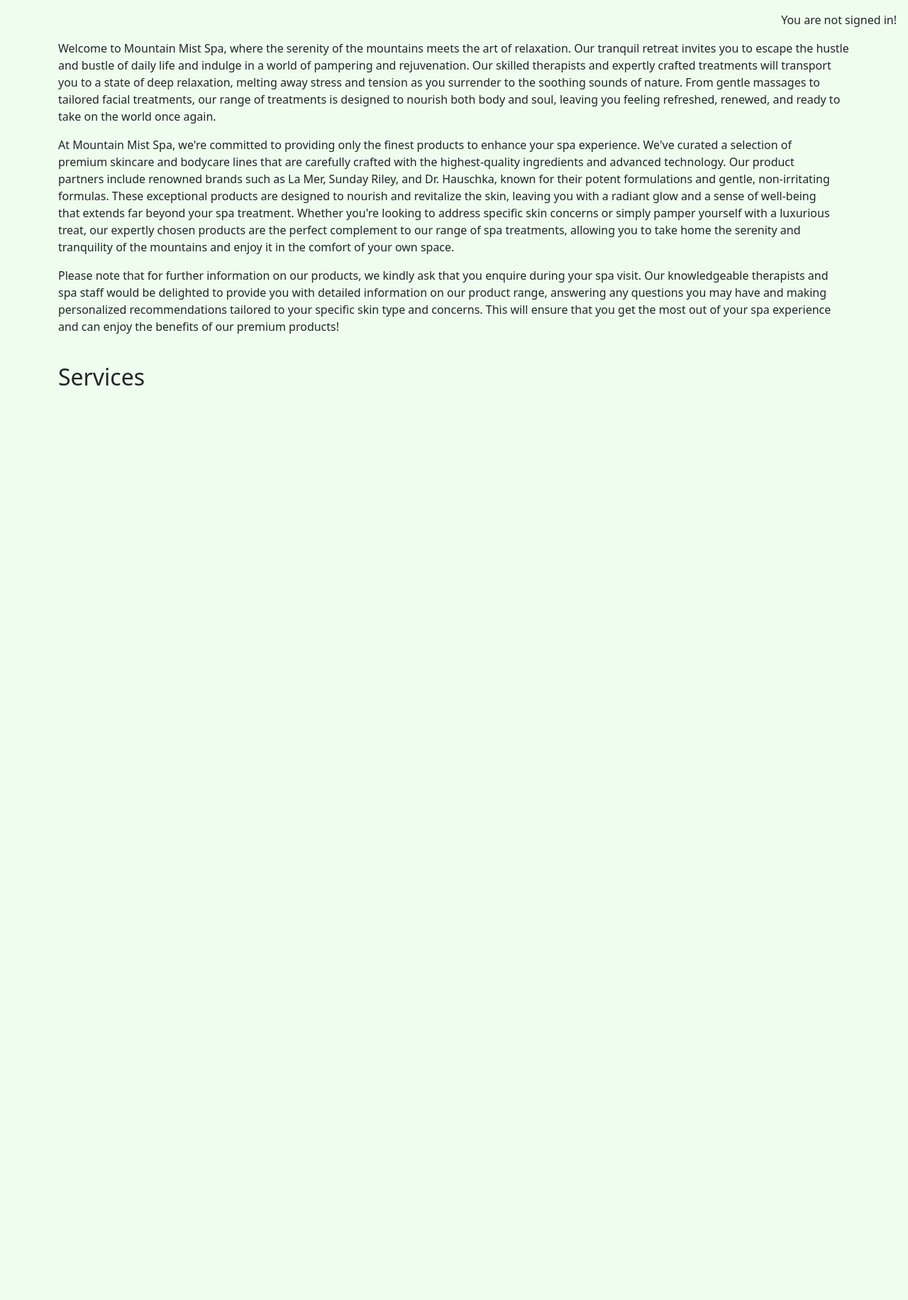
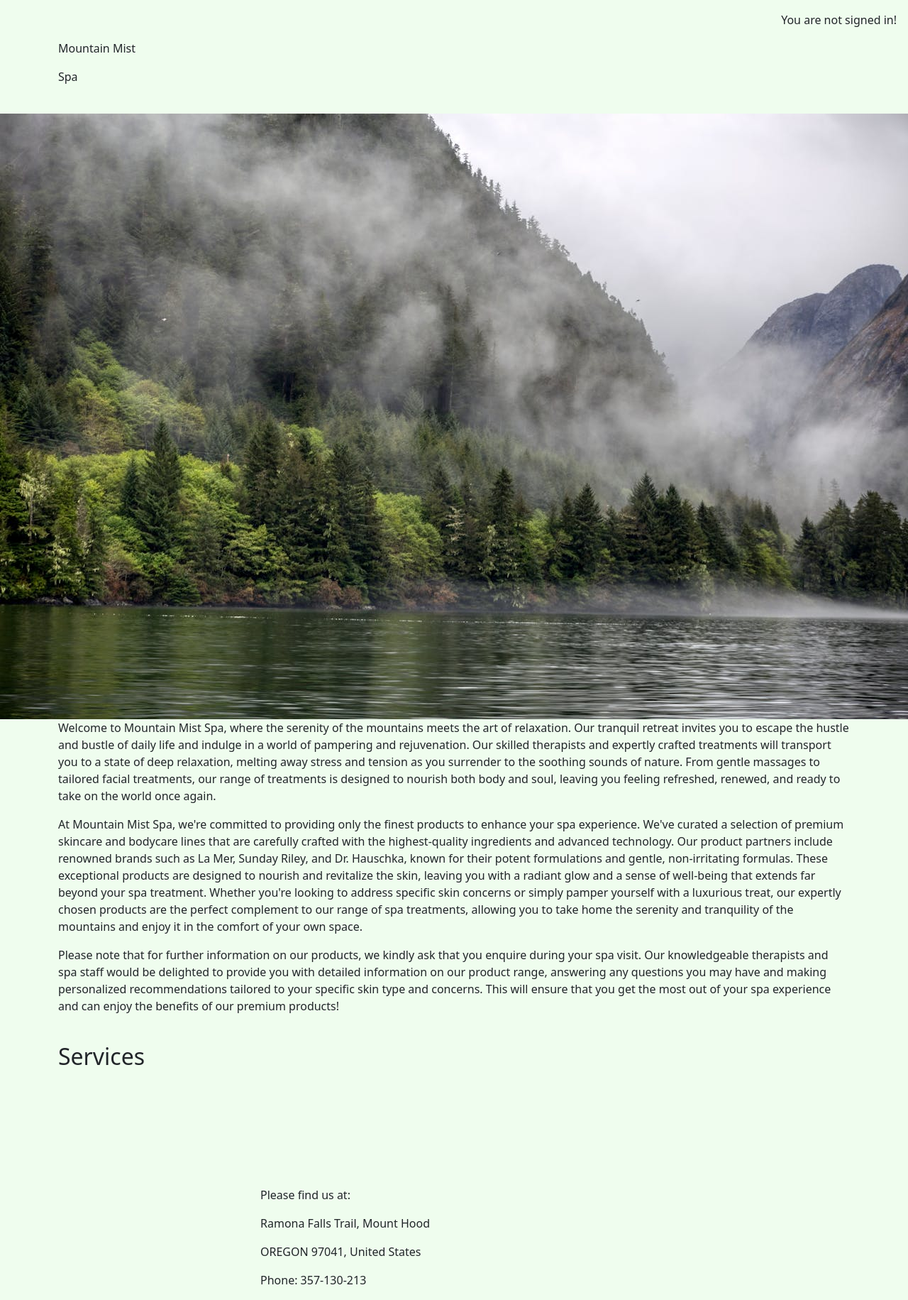
Before and after one commit to runabrandes/pp4-spa, a Django app: page / in a window 1280 px wide. Shown: the part 56-1887 px from the top of the page at 71% size. Before the commit the page ends 599 px from the top, so only its background shows below. Run offline with Django 4.2, Linux system fonts and the light colour scheme; data that the repository does not hold is empty; a map, chart or similar area stays blank; some libraries are stand-ins or nearby versions; grey boxes are pictures that could not be loaded.

Commit message:
Added hero image and contact details as well as iframe map

```diff
--- a/spa_home/templates/spa_home/index.html
+++ b/spa_home/templates/spa_home/index.html
@@ -4,21 +4,27 @@
 {% block content %}
 
 <!-- index.html content -->
+<div class="container index-header">
+    <div class="row index-heading">
+        <p class="index-heading">Mountain Mist</p>
+        <p class="index-heading">Spa</p>
+    </div>
+</div>
+<br>
+<div class="hero-image">
+    <img src="static/images/misty_mountain.jpg" class="img-fluid" alt="Responsive image of misty mountain and trees">
+</div>
+
 <div class="container">
     <section class="salon_introduction">
         <div class="row">
-            <div>
             <p>Welcome to Mountain Mist Spa, where the serenity of the mountains meets the art of relaxation. Our
-                    tranquil retreat
-                    invites you to escape the hustle and bustle of daily life and indulge in a world of pampering and
-                    rejuvenation.
-                    Our skilled therapists and expertly crafted treatments will transport you to a
-                    state of deep relaxation, melting away stress and tension as you surrender to the soothing sounds of
-                    nature. From
-                    gentle massages to tailored facial treatments, our range of treatments is designed to nourish both
-                    body
-                    and soul,
-                    leaving you feeling refreshed, renewed, and ready to take on the world once again.</p>
+                tranquil retreat invites you to escape the hustle and bustle of daily life and indulge in a world of
+                pampering and rejuvenation. Our skilled therapists and expertly crafted treatments will transport you to
+                a state of deep relaxation, melting away stress and tension as you surrender to the soothing sounds of
+                nature. From gentle massages to tailored facial treatments, our range of treatments is designed to
+                nourish both body and soul, leaving you feeling refreshed, renewed, and ready to take on the world once
+                again.</p>
         </div>
         <div class="row">
             <p>At Mountain Mist Spa, we're committed to providing only the finest products to enhance your spa
@@ -63,27 +69,28 @@
 
 <br>
 
-<div class="container">
+<div class="container modal-container">
     <div class="row">
         <h2>Services</h2>
     </div>
     <!-- Button to trigger modal -->
     <div class="row">
         {% for service in object_list %}
-        <div class="col-md-5 m-3 p-3 justify-content-center">
+        <div class="col-md-5 m-3 p-3 d-flex justify-content-center">
             <button type="button" class="modal-btn justify-content-center" data-bs-toggle="modal"
                 data-bs-target="#serviceModal{{forloop.counter}}">{{ service.service }}
             </button>
         </div>
 
         <!--Code for modal-->
-        <div class="modal fade justify-content-center" id="serviceModal{{forloop.counter}}" tabindex="-1" aria-labelledby="serviceModalLabel{{service.service}}"
-            aria-hidden="true">
+        <div class="modal fade justify-content-center" id="serviceModal{{forloop.counter}}" tabindex="-1"
+            aria-labelledby="serviceModalLabel{{service.service}}" aria-hidden="true">
             <div class="modal-dialog modal-dialog-centered">
                 <div class="modal-content">
                     <div class="modal-header justify-content-between">
                         <h3 class="modal-title" id="serviceModalLabel{{service.service}}">{{service.service}}</h3>
-                        <button type="button" class="close btn modal-btn fs-3" data-bs-dismiss="modal" aria-label="Close">
+                        <button type="button" class="close btn modal-close-btn fs-3" data-bs-dismiss="modal"
+                            aria-label="Close">
                             &times;
                         </button>
                     </div>
@@ -92,7 +99,7 @@
                         <p>£{{service.price}}</p>
                     </div>
                     <div class="modal-footer justify-content-end">
-                        <a href="{% url 'booking' %}" type="button" class="btn modal-btn fs-2">Book An Appointment</a>
+                        <a href="{% url 'booking' %}" type="button" class="btn modal-booking-btn fs-2">Book An Appointment</a>
                     </div>
                 </div>
             </div>
@@ -102,4 +109,24 @@
     </div>
 </div>
 
+<section class="container">
+    <div class="row d-flex justify-content-center">
+        <div id="map" class="col-md-6">
+            <iframe
+                src="https://www.google.com/maps/embed?pb=!1m18!1m12!1m3!1d89678.84781196486!2d-121.87821719528576!3d45.379810250006095!2m3!1f0!2f0!3f0!3m2!1i1024!2i768!4f13.1!3m3!1m2!1s0x54be1e08fce94dab%3A0x3d8e9a89b30dd7c6!2sRamona%20Falls!5e0!3m2!1sen!2suk!4v1721851426858!5m2!1sen!2suk"
+                allowfullscreen="" loading="lazy" referrerpolicy="no-referrer-when-downgrade"></iframe>
+        </div>
+    </div>
+    <div class="row d-flex justify-content-center">
+        <div id="address" class="col-md-6">
+            <p>Please find us at:</p>
+            <p>Ramona Falls Trail, Mount Hood</p>
+            <p>OREGON 97041, United States</p>
+            <p>Phone: 357-130-213</p>
+        </div>
+    </div>
+</section>
+
+
+
 {% endblock %}
```
Also changed, not shown: static/images/misty_mountain.jpg (added). Lines whose indentation alone changed are shown as unchanged.
